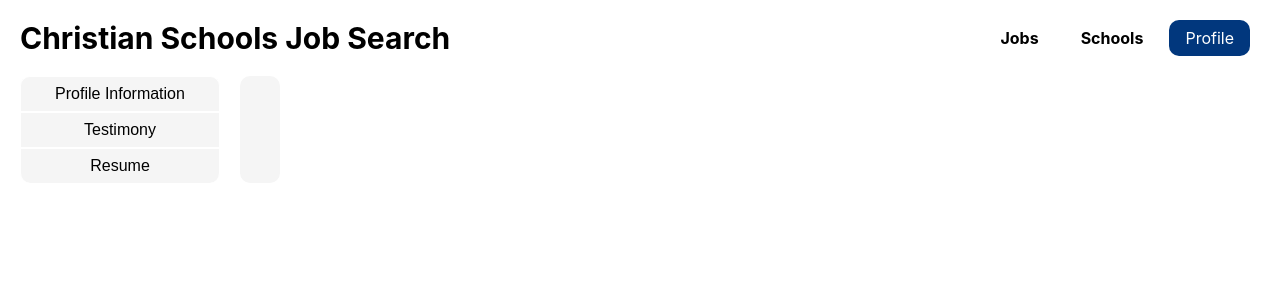
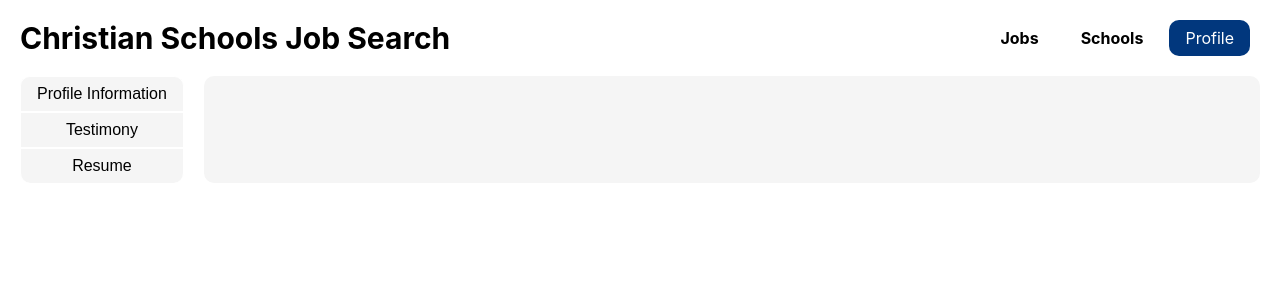
Before and after one commit to JS-7274/CSJSE-Clone, a React (Create React App) app in the folder csjse-app/client/: page /TeacherStaffProfile in a window 1280 px wide. Shown: the top 300 px of the page. Built offline with nearby package versions, Linux system fonts and the light colour scheme.

Commit message:
Basic style complete

```diff
--- a/csjse-app/client/src/pages/TeacherStaffProfile.js
+++ b/csjse-app/client/src/pages/TeacherStaffProfile.js
@@ -1,13 +1,9 @@
-import React, { useState, useEffect } from "react";
+import React, { useState } from "react";
 import "../styles/Profiles.css";
 import { TeacherStaffHeader } from "../components/Headers";
 
 const TeacherStaffProfile = ({ user }) => {
 	const [activeTab, setActiveTab] = useState("Profile-Information");
-
-	/* useEffect(() => {
-        handleTabClick('Profile Information');
-    }, []); */
 
 	const handleTabClick = (tab) => {
 		setActiveTab(tab);
@@ -19,11 +15,24 @@ const TeacherStaffProfile = ({ user }) => {
 
 			<div className="profile-container">
 				<div className="sidebar">
-					<button onClick={() => handleTabClick("Profile Information")}>
+					<button
+						className={activeTab === "Profile Information" ? "active" : ""}
+						onClick={() => handleTabClick("Profile Information")}
+					>
 						Profile Information
 					</button>
-					<button onClick={() => handleTabClick("Testimony")}>Testimony</button>
-					<button onClick={() => handleTabClick("Resume")}>Resume</button>
+					<button
+						className={activeTab === "Testimony" ? "active" : ""}
+						onClick={() => handleTabClick("Testimony")}
+					>
+						Testimony
+					</button>
+					<button
+						className={activeTab === "Resume" ? "active" : ""}
+						onClick={() => handleTabClick("Resume")}
+					>
+						Resume
+					</button>
 				</div>
 				<div className="profile-content">
 					{activeTab === "Profile Information" && (
--- a/csjse-app/client/src/styles/Headers.css
+++ b/csjse-app/client/src/styles/Headers.css
@@ -31,15 +31,14 @@
   .menuitem:hover {
     margin-right: 10px;
     padding: 8px 16px;
-    color: #000;
-    border-style: solid;
-    border-width: 1px;
-    border-color: #26b170;
+    background-color: #26b170;
+    color: #fff;
+    border: none;
     border-radius: 10px;
     cursor: pointer;
     text-decoration: none;
     font-size: 16px;
-    font-weight: bold;
+    font-weight: normal;
     text-align: center;
     white-space: nowrap;
   }
--- a/csjse-app/client/src/styles/Profiles.css
+++ b/csjse-app/client/src/styles/Profiles.css
@@ -24,6 +24,8 @@
     font-size: 16px;
     font-weight: normal;
     text-align: center;
+    white-space: nowrap;
+
   }
 
   .sidebar button:nth-child(1) {
@@ -38,19 +40,21 @@
   }
 
   .sidebar button:hover {
-
+    background-color: #26b170;
+    color: #fff;
   }
 
-  .sidebar button:active {
+  .sidebar button.active {
     background-color: #01377d;
+    color: #fff;
   }
 
   .profile-content {
     position: flex;
+    width: 100%;
     background-color: #f5f5f5;
     align-items: center;
     padding: 20px;
     margin-left: 20px;
-    margin-right: 20px;
     border-radius: 10px;
   }
```
